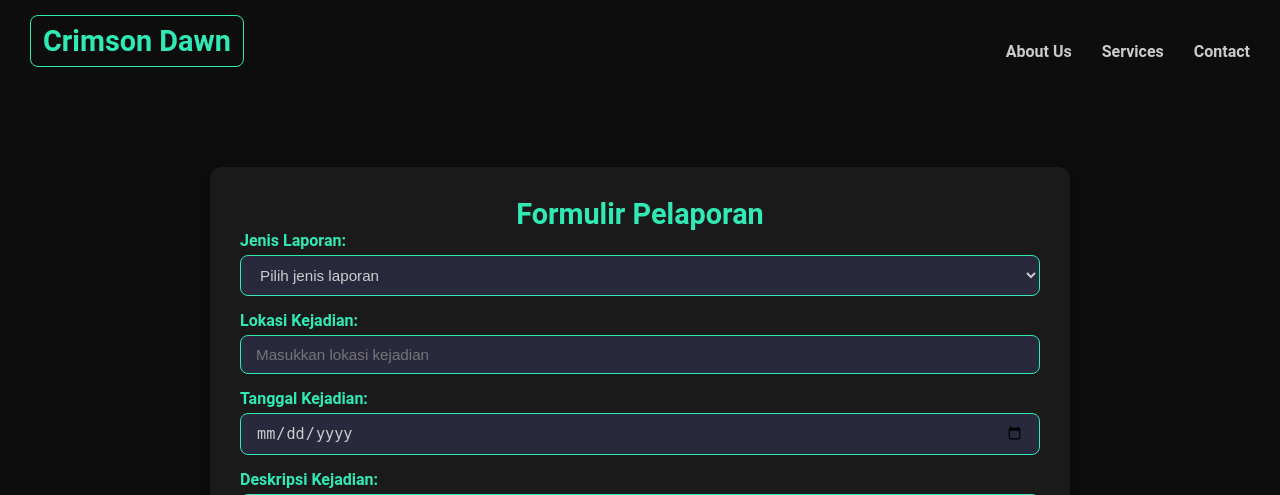
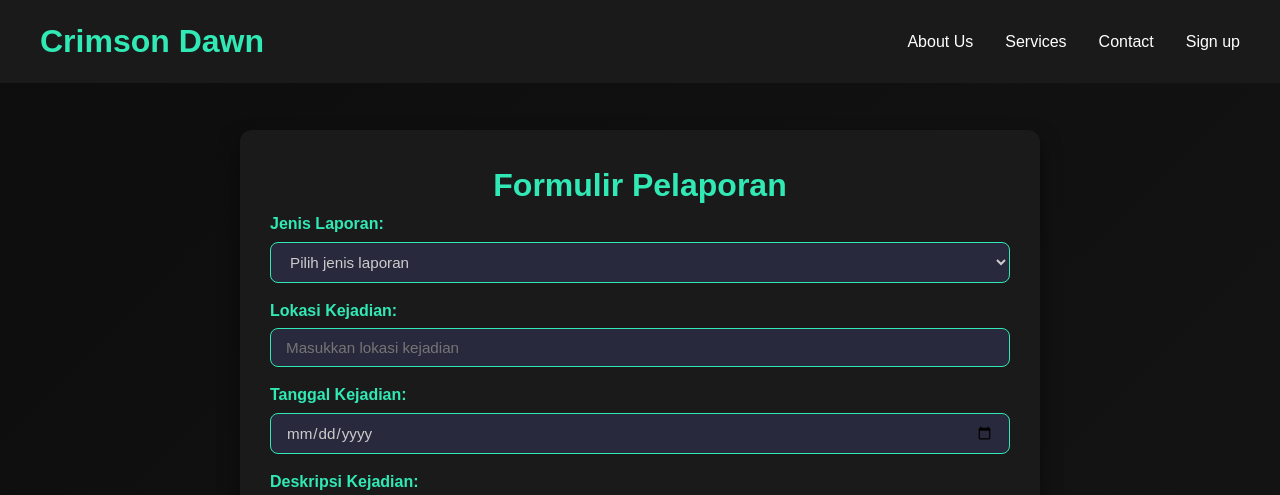
Before and after one commit to saktinagara/CrimsonDawnn, a PHP site: page /Lapor.php in a window 1280 px wide. Shown: the top 495 px of the page. Run offline with PHP 8.4, Linux system fonts and the light colour scheme; some libraries are stand-ins or nearby versions.

Commit message:
ngubah navbar jadi global

```diff
--- a/Lapor.php
+++ b/Lapor.php
@@ -31,6 +31,7 @@
     <meta name="viewport" content="width=device-width, initial-scale=1.0">
     <title>Formulir Pelaporan</title>
     <link rel="stylesheet" href="css/lapor-style.css">
+    <link rel="stylesheet" href="css/style.css">
     <link rel="stylesheet" href="https://unpkg.com/leaflet@1.7.1/dist/leaflet.css" />
     <script src="https://unpkg.com/leaflet@1.7.1/dist/leaflet.js"></script>
     <style>
@@ -40,16 +41,20 @@
 </head>
 <body>
 
-    <header>
-    <h1><a href="welcome.php" class="back-button">Crimson Dawn</a></h1>
-    <nav>
-        <a href="#about">About Us</a>
-        <a href="#services">Services</a>
-        <a href="#contact">Contact</a>
-    </nav>
+<header>
+        <div class="header-content">
+        <h1><a href="welcome.php">Crimson Dawn</a></h1>
+            <nav class="global-nav">
+                <ul>
+                    <li><a href="#beranda">About Us</a></li>
+                    <li><a href="#main-co">Services</a></li>
+                    <li><a href="#contact">Contact</a></li>
+                    <li><a href="index.php">Sign up</a></li>
+                </ul>
+            </nav>
+        </div>
     </header>
     <!-- <a href="welcome.php" class="back-button">← Kembali</a> -->
-    <header>
     <div class="container">
         <h1>Formulir Pelaporan</h1>
         <form id="laporanForm" method="POST" action="">
--- a/css/lapor-style.css
+++ b/css/lapor-style.css
@@ -3,44 +3,9 @@
     font-family: 'Roboto', sans-serif;
     margin: 0;
     padding: 0;
-    background: linear-gradient(135deg, #0d0d0d, #1a1a1a); /* Warna hitam gradasi */
+    background: linear-gradient(135deg, #0d0d0d, #161616); /* Warna hitam gradasi */
     color: #ccc; /* Abu-abu terang */
 }
-
-/* Header dan Navbar */
-header {
-    background: #0d0d0d; /* Hitam pekat */
-    padding: 15px 30px;
-    display: flex;
-    justify-content: space-between;
-    align-items: center;
-
-}
-
-header h1 {
-    font-size: 1.8rem;
-    margin: 0;
-    font-weight: bold;
-}
-
-
-nav {
-    display: flex;
-    gap: 30px;
-}
-
-nav a {
-    text-decoration: none;
-    color: #ccc; /* Abu-abu terang */
-    font-size: 1rem;
-    font-weight: bold;
-    transition: color 0.3s ease;
-}
-
-nav a:hover {
-    color: #31e9b5; /* Hijau terang */
-}
-
 /* Container */
 .container {
     width: 90%; /* Gunakan 90% lebar layar */
--- a/css/style.css
+++ b/css/style.css
@@ -16,42 +16,47 @@
 
 /* Header & Navbar */
 header {
+    background-color: #1a1a1a;
+    padding: 1rem 2rem;
+    position: fixed;
+    width: 100%;
+    top: 0;
+    left: 0;
+    z-index: 1000;
+}
+
+.header-content {
     display: flex;
     justify-content: space-between;
     align-items: center;
-    padding: 20px;
-    background-color: #1a1a1a;
-    color: #fff;
-    position: fixed; /* Membuat header tetap di posisi atas */
-    top: 0; /* Menempel di bagian atas */
-    left: 0;
-    width: 100%; /* Lebar penuh */
-    z-index: 1000; /* Menempatkan di atas elemen lain */
-    box-shadow: 0px 2px 5px rgba(0, 0, 0, 0.1); /* Bayangan untuk efek elevasi */
+    max-width: 1200px;
+    margin: 0 auto;
 }
 
-header h1 {
+h1 {
     color: #31e9b5;
+    margin: 0;
 }
 
-nav ul {
+.global-nav ul {
     display: flex;
     list-style: none;
     margin: 0;
     padding: 0;
 }
 
-nav ul li {
-    margin-left: 20px;
+.global-nav li {
+    margin-left: 2rem;
 }
 
-nav ul li a {
+.global-nav a {
     color: #fff;
     text-decoration: none;
+    font-size: 1rem;
     transition: color 0.3s;
 }
 
-nav ul li a:hover {
+.global-nav a:hover {
     color: #31e9b5;
 }
 
@@ -321,3 +326,7 @@
     border-top: 1px solid #ffffff33; /* Garis transparan */
     font-size: 0.9rem;
 }
+
+html {
+    scroll-behavior: smooth;
+}
```
Also changed, not shown: Info.php (+17 -1 lines), navbar.php (added, +19 -0 lines), welcome.php (+31 -14 lines).
